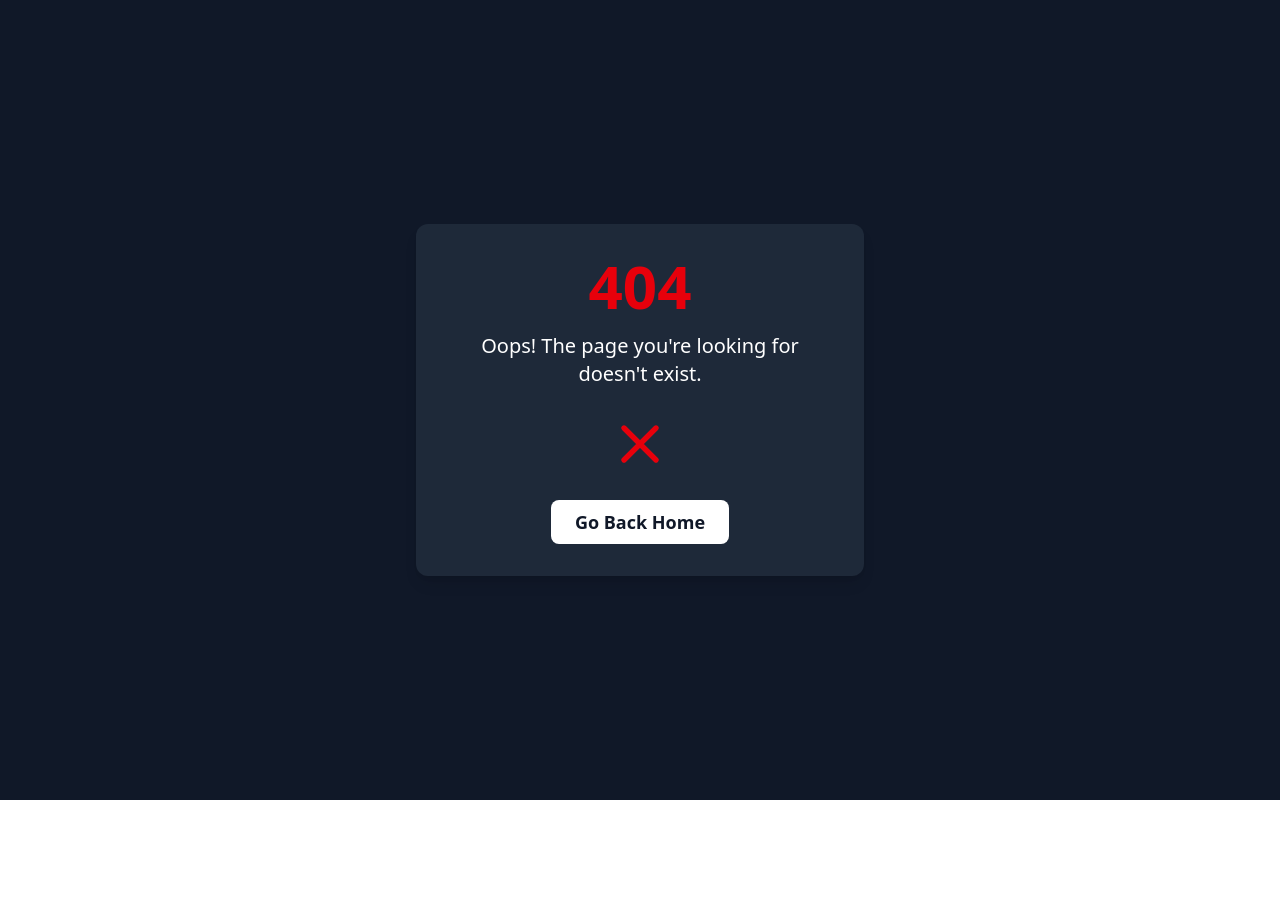
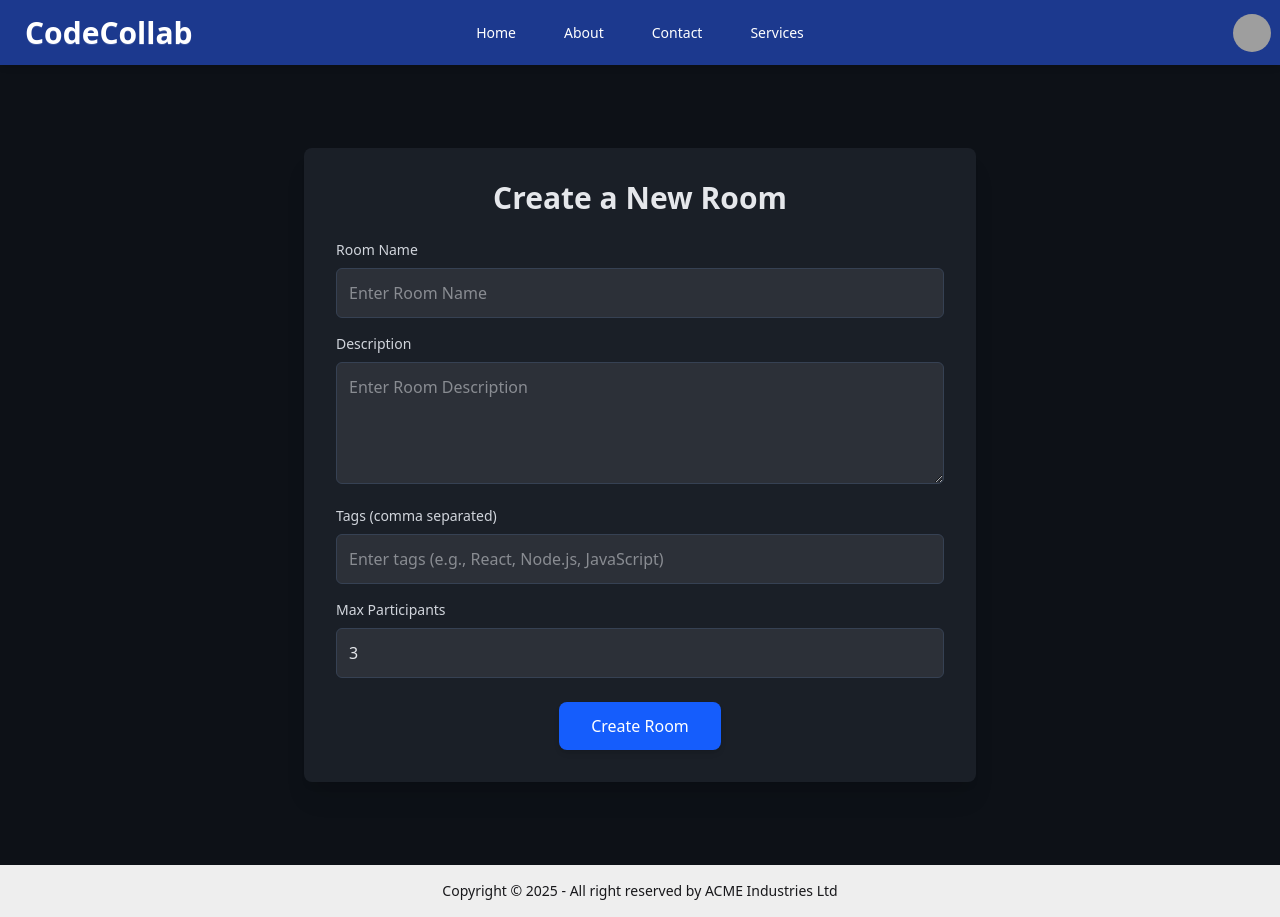
Before and after one commit to AsmShuvo/CODE-COLLAB-APP, a React (Vite) app in the folder Frontend/: page /create-room in a window 1280 px wide. Before the commit this address had no page. Before the commit the page ends 800 px from the top, so only its background shows below. Built offline with nearby package versions, Linux system fonts and the light colour scheme; grey boxes are pictures that could not be loaded.

Commit message:
Add: create room page

```diff
--- a/Frontend/src/Components/Navbar.jsx
+++ b/Frontend/src/Components/Navbar.jsx
@@ -1,66 +1,103 @@
+import React from "react";
+
 const Navbar = () => {
   return (
-    <div><div className="navbar bg-base-100 shadow-sm">
+    <div>
+      <div className="navbar bg-blue-900 text-white shadow-md sticky top-0 z-10">
+        {/* Navbar Start */}
         <div className="navbar-start">
-    <div className="dropdown">
+          {/* Mobile Dropdown Menu */}
+          <div className="dropdown lg:hidden">
             <div tabIndex={0} role="button" className="btn btn-ghost lg:hidden">
-        <svg xmlns="http://www.w3.org/2000/svg" className="h-5 w-5" fill="none" viewBox="0 0 24 24" stroke="currentColor"> <path strokeLinecap="round" strokeLinejoin="round" strokeWidth="2" d="M4 6h16M4 12h8m-8 6h16" /> </svg>
+              <svg
+                xmlns="http://www.w3.org/2000/svg"
+                className="h-6 w-6"
+                fill="none"
+                viewBox="0 0 24 24"
+                stroke="currentColor"
+              >
+                <path
+                  strokeLinecap="round"
+                  strokeLinejoin="round"
+                  strokeWidth="2"
+                  d="M4 6h16M4 12h8m-8 6h16"
+                />
+              </svg>
             </div>
             <ul
               tabIndex={0}
-        className="menu menu-sm dropdown-content bg-base-100 rounded-box z-1 mt-3 w-52 p-2 shadow">
-        <li><a>Item 1</a></li>
+              className="menu menu-sm dropdown-content bg-blue-800 rounded-box z-10 mt-3 w-52 p-2 shadow-lg"
+            >
               <li>
-          <a>Parent</a>
-          <ul className="p-2">
-            <li><a>Submenu 1</a></li>
-            <li><a>Submenu 2</a></li>
-          </ul>
+                <a>Home</a>
               </li>
-        <li><a>Item 3</a></li>
+              <li>
+                <a>About</a>
+              </li>
+              <li>
+                <a>Contact</a>
+              </li>
             </ul>
           </div>
-    <a className="btn btn-ghost text-xl">daisyUI</a>
+          {/* Logo */}
+          <a className="btn btn-ghost text-3xl font-semibold">CodeCollab</a>
         </div>
+
+        {/* Navbar Center (Desktop Menu) */}
         <div className="navbar-center hidden lg:flex">
-    <ul className="menu menu-horizontal px-1">
-      <li><a>Item 1</a></li>
+          <ul className="menu menu-horizontal p-2 space-x-6">
             <li>
-        <details>
-          <summary>Parent</summary>
-          <ul className="p-2">
-            <li><a>Submenu 1</a></li>
-            <li><a>Submenu 2</a></li>
-          </ul>
-        </details>
+              <a className="hover:text-blue-300">Home</a>
             </li>
-      <li><a>Item 3</a></li>
+            <li>
+              <a className="hover:text-blue-300">About</a>
+            </li>
+            <li>
+              <a className="hover:text-blue-300">Contact</a>
+            </li>
+            <li>
+              <a className="hover:text-blue-300">Services</a>
+            </li>
           </ul>
         </div>
+
+        {/* Navbar End */}
         <div className="navbar-end">
-    <a className="btn">Button</a>
-  </div><div className="dropdown dropdown-end">
-      <div tabIndex={0} role="button" className="btn btn-ghost btn-circle avatar">
-        <div className="w-10 rounded-full">
+          {/* Profile Dropdown */}
+          <div className="dropdown dropdown-end">
+            <div
+              tabIndex={0}
+              role="button"
+              className="btn btn-ghost btn-circle avatar hover:bg-blue-700 transition duration-300"
+            >
+              <div className="w-12 rounded-full">
                 <img
-            alt="Tailwind CSS Navbar component"
-            src="https://img.daisyui.com/images/stock/photo-1534528741775-53994a69daeb.webp" />
+                  alt="User Avatar"
+                  src="https://img.daisyui.com/images/stock/photo-1534528741775-53994a69daeb.webp"
+                />
               </div>
             </div>
             <ul
               tabIndex={0}
-        className="menu menu-sm dropdown-content bg-base-100 rounded-box z-1 mt-3 w-52 p-2 shadow">
+              className="menu menu-sm dropdown-content bg-blue-800 rounded-box z-10 mt-3 w-52 p-2 shadow-lg"
+            >
               <li>
                 <a className="justify-between">
                   Profile
-            <span className="badge">New</span>
+                  <span className="badge badge-secondary">New</span>
                 </a>
               </li>
-        <li><a>Settings</a></li>
-        <li><a>Logout</a></li>
+              <li>
+                <a>Settings</a>
+              </li>
+              <li>
+                <a>Logout</a>
+              </li>
             </ul>
           </div>
-</div></div>
+        </div>
+      </div>
+    </div>
   );
 };
 
--- a/Frontend/src/Routes/router.jsx
+++ b/Frontend/src/Routes/router.jsx
@@ -5,6 +5,7 @@ import Contact from "../pages/Contact/Contact";
 import Error from "../Components/Error";
 import Login from "../pages/Auth/Login";
 import Register from "../pages/Auth/Register";
+import CreateRoom from "../pages/CreateRoom/CreateRoom";
 export const router = createBrowserRouter([
   {
     path: "/",
@@ -27,6 +28,10 @@ export const router = createBrowserRouter([
         path: "/register",
         element: <Register />,
       },
+      {
+        path:"/create-room",
+        element:<CreateRoom/>
+      }
     ],
   },
 ]);
--- /dev/null
+++ b/Frontend/src/pages/CreateRoom/CreateRoom.jsx
@@ -0,0 +1,133 @@
+import React, { useState } from "react";
+
+const CreateRoom = () => {
+  // State to handle form data
+  const [formData, setFormData] = useState({
+    roomName: "",
+    description: "",
+    tags: "",
+    maxParticipants: 3,
+  });
+
+  // State to handle error messages
+  const [error, setError] = useState("");
+
+  // Handle input change
+  const handleInputChange = (e) => {
+    const { name, value } = e.target;
+    setFormData({
+      ...formData,
+      [name]: value,
+    });
+  };
+
+  // Validate and handle form submission
+  const handleSubmit = (e) => {
+    e.preventDefault();
+
+    // Simple validation
+    if (!formData.roomName || !formData.description || !formData.tags) {
+      setError("All fields are required!");
+      return;
+    }
+
+    if (formData.maxParticipants <= 0) {
+      setError("Max participants must be greater than 0");
+      return;
+    }
+
+    setError(""); // Clear error
+
+    // Submit the form (this could be a function to add the room to the database)
+    console.log("Room Created:", formData);
+    // You can redirect or reset the form here
+  };
+
+  return (
+    <div className="min-h-screen flex justify-center items-center bg-[#0d1117] text-gray-200 py-10">
+      <div className="bg-[#1a1f27] p-8 rounded-lg shadow-xl w-full max-w-2xl">
+        <h2 className="text-3xl font-semibold text-center text-gray-200 mb-6">
+          Create a New Room
+        </h2>
+
+        {/* Display error messages */}
+        {error && (
+          <div className="text-red-500 text-center mb-4">
+            <p>{error}</p>
+          </div>
+        )}
+
+        <form onSubmit={handleSubmit}>
+          {/* Room Name */}
+          <div className="mb-4">
+            <label className="block text-sm text-gray-300 mb-2">Room Name</label>
+            <input
+              type="text"
+              name="roomName"
+              value={formData.roomName}
+              onChange={handleInputChange}
+              className="w-full p-3 bg-[#2c3038] border border-gray-700 text-gray-200 rounded-md"
+              placeholder="Enter Room Name"
+              required
+            />
+          </div>
+
+          {/* Description */}
+          <div className="mb-4">
+            <label className="block text-sm text-gray-300 mb-2">Description</label>
+            <textarea
+              name="description"
+              value={formData.description}
+              onChange={handleInputChange}
+              className="w-full p-3 bg-[#2c3038] border border-gray-700 text-gray-200 rounded-md"
+              placeholder="Enter Room Description"
+              rows="4"
+              required
+            ></textarea>
+          </div>
+
+          {/* Tags */}
+          <div className="mb-4">
+            <label className="block text-sm text-gray-300 mb-2">Tags (comma separated)</label>
+            <input
+              type="text"
+              name="tags"
+              value={formData.tags}
+              onChange={handleInputChange}
+              className="w-full p-3 bg-[#2c3038] border border-gray-700 text-gray-200 rounded-md"
+              placeholder="Enter tags (e.g., React, Node.js, JavaScript)"
+              required
+            />
+          </div>
+
+          {/* Max Participants */}
+          <div className="mb-6">
+            <label className="block text-sm text-gray-300 mb-2">Max Participants</label>
+            <input
+              type="number"
+              name="maxParticipants"
+              value={formData.maxParticipants}
+              onChange={handleInputChange}
+              className="w-full p-3 bg-[#2c3038] border border-gray-700 text-gray-200 rounded-md"
+              placeholder="Max number of participants"
+              min="1"
+              required
+            />
+          </div>
+
+          {/* Submit Button */}
+          <div className="flex justify-center">
+            <button
+              type="submit"
+              className="bg-blue-600 text-white py-3 px-8 rounded-lg shadow-md hover:bg-blue-700 transition duration-300"
+            >
+              Create Room
+            </button>
+          </div>
+        </form>
+      </div>
+    </div>
+  );
+};
+
+export default CreateRoom;
--- a/Frontend/src/pages/Home/Home.jsx
+++ b/Frontend/src/pages/Home/Home.jsx
@@ -1,5 +1,6 @@
 import React, { useState, useEffect } from 'react';
 import axios from 'axios';
+import { Link } from 'react-router-dom';
 
 const Home = () => {
   const [rooms, setRooms] = useState([]);
@@ -41,60 +42,63 @@ const Home = () => {
   };
 
   return (
-    <div className="bg-[#0d1117] text-gray-200 min-h-screen flex justify-center py-10 items-center flex-col">
+    <div className="bg-gradient-to-b from-[#0d1117] via-[#0d1117] to-[#1a1f27] text-gray-200 min-h-screen flex justify-center py-12 items-center flex-col">
       {/* Tech Stack Section */}
-      <div className="bg-[#1a1f27] p-6 rounded-lg shadow-xl w-full max-w-4xl mb-10">
-        <h2 className="text-2xl font-semibold mb-6 text-center text-gray-200">Select Your Technologies</h2>
-        <div className="grid grid-cols-2 sm:grid-cols-3 lg:grid-cols-4 gap-6">
+      <div className="bg-gradient-to-r from-[#1a1f27] via-[#2c3038] to-[#1a1f27] p-8 rounded-xl shadow-lg w-full max-w-5xl mb-12">
+        <h2 className="text-3xl font-semibold mb-6 text-center text-gray-200">Select Your Technologies</h2>
+        <div className="flex flex-wrap justify-start gap-6">
           {['HTML', 'CSS', 'JavaScript', 'React', 'Next.js', 'Node.js', 'Express', 'MongoDB', 'MySQL', 'Tailwind CSS', 'Bootstrap', 'Python', 'Java'].map((tech, index) => (
-            <label key={index} className="flex items-center space-x-2 text-gray-200">
-              <input type="checkbox" className="form-checkbox text-indigo-600" />
-              <span>{tech}</span>
+            <label key={index} className="flex items-center space-x-3 text-gray-200">
+              <input type="checkbox" className="form-checkbox text-indigo-600 h-5 w-5" />
+              <span className="text-lg">{tech}</span>
             </label>
           ))}
         </div>
       </div>
 
       {/* Create Room Button Section */}
-      <div className="mt-8">
-        <button className="bg-indigo-600 text-white py-3 px-6 rounded-md shadow-xl hover:bg-indigo-700 focus:outline-none transition duration-300">
+      <Link to={"/create-room"} className="mb-12">
+        <button className="bg-gradient-to-r from-indigo-600 to-indigo-700 text-white py-3 px-8 rounded-lg shadow-md hover:bg-indigo-800 focus:outline-none transition duration-300 transform hover:scale-105">
           Create Room
         </button>
-      </div>
+      </Link>
 
       {/* Rooms Section */}
-      <div className="mt-8 p-6 bg-[#1b1f27] rounded-lg shadow-xl w-full max-w-4xl">
-        <h2 className="text-2xl text-center text-gray-300 mb-6">Available Rooms</h2>
-        <div className="grid grid-cols-1 sm:grid-cols-2 lg:grid-cols-3 gap-6">
+      <div className="w-full max-w-5xl">
+        <h2 className="text-3xl text-center text-gray-300 mb-6">Available Rooms</h2>
+        <div className="grid grid-cols-1 sm:grid-cols-2 lg:grid-cols-3 gap-8">
           {rooms.length === 0 ? (
-            <div className="text-center text-gray-500">
+            <div className="text-center text-gray-500 text-xl col-span-full">
               No rooms available yet. Create a room above to get started.
             </div>
           ) : (
             rooms.map((room, index) => (
-              <div
-                key={index}
-                className="bg-[#2c3038] p-4 rounded-lg shadow-lg hover:bg-[#353b44] transition duration-300"
-              >
-                <h3 className="text-xl font-semibold text-indigo-500">{room.roomName}</h3>
-                <p className="text-sm text-gray-400 mt-2">{room.description}</p>
-                <div className="mt-4 flex flex-wrap gap-2">
-                  {room.tags.map((tag, index) => (
-                    <span key={index} className="bg-indigo-600 text-white text-xs px-2 py-1 rounded-full">
+              <div key={index} className="bg-gradient-to-r from-[#2c3038] via-[#353b44] to-[#2c3038] p-6 rounded-lg shadow-xl transform transition duration-300 hover:bg-[#353b44] hover:scale-105">
+                <h3 className="text-2xl font-semibold text-indigo-500">{room.roomName}</h3>
+                <p className="text-sm text-gray-400 mt-3">{room.description}</p>
+                <div className="mt-4 flex flex-wrap gap-3">
+                  {room.tags.map((tag, idx) => (
+                    <span key={idx} className="bg-indigo-600 text-white text-xs px-3 py-1 rounded-full">
                       {tag}
                     </span>
                   ))}
                 </div>
-                <div className="mt-2 text-xs text-gray-400">
+                <div className="mt-4 text-xs text-gray-400">
                   <p>Author: {room.author}</p>
                   <p>Max Participants: {room.maxParticipants}</p>
                 </div>
-                <div className="mt-4">
+                <div className="mt-4 flex space-x-4 justify-between">
                   <button
-                    className="bg-blue-600 text-white py-1 px-3 rounded-md shadow-md hover:bg-blue-700"
+                    className="bg-blue-600 text-white py-2 px-4 rounded-md shadow-md hover:bg-blue-700"
                     onClick={() => handleJoinRoom(room.roomName)}
                   >
                     Join Room
+                  </button>
+                  <button
+                    className="bg-red-600 text-white py-2 px-4 rounded-md shadow-md hover:bg-red-700"
+                    onClick={() => handleDeleteRoom(room.roomName)}
+                  >
+                    Delete Room
                   </button>
                 </div>
               </div>
@@ -104,41 +108,38 @@ const Home = () => {
       </div>
 
       {/* Your Rooms Section */}
-      <div className="mt-8 p-6 bg-[#1b1f27] rounded-lg shadow-xl w-full max-w-4xl">
-        <h2 className="text-2xl text-center text-gray-300 mb-6">Your Rooms</h2>
-        <div className="grid grid-cols-1 sm:grid-cols-2 lg:grid-cols-3 gap-6">
+      <div className="w-full max-w-5xl mt-16">
+        <h2 className="text-3xl text-center text-gray-300 mb-6">Your Rooms</h2>
+        <div className="grid grid-cols-1 sm:grid-cols-2 lg:grid-cols-3 gap-8">
           {myRooms.length === 0 ? (
-            <div className="text-center text-gray-500">
+            <div className="text-center text-gray-500 text-xl col-span-full">
               You don't have any rooms yet. Create one to get started.
             </div>
           ) : (
             myRooms.map((room, index) => (
-              <div
-                key={index}
-                className="bg-[#2c3038] p-4 rounded-lg shadow-lg hover:bg-[#353b44] transition duration-300"
-              >
-                <h3 className="text-xl font-semibold text-indigo-500">{room.roomName}</h3>
-                <p className="text-sm text-gray-400 mt-2">{room.description}</p>
-                <div className="mt-4 flex flex-wrap gap-2">
-                  {room.tags.map((tag, index) => (
-                    <span key={index} className="bg-indigo-600 text-white text-xs px-2 py-1 rounded-full">
+              <div key={index} className="bg-gradient-to-r from-[#2c3038] via-[#353b44] to-[#2c3038] p-6 rounded-lg shadow-xl transform transition duration-300 hover:bg-[#353b44] hover:scale-105">
+                <h3 className="text-2xl font-semibold text-indigo-500">{room.roomName}</h3>
+                <p className="text-sm text-gray-400 mt-3">{room.description}</p>
+                <div className="mt-4 flex flex-wrap gap-3">
+                  {room.tags.map((tag, idx) => (
+                    <span key={idx} className="bg-indigo-600 text-white text-xs px-3 py-1 rounded-full">
                       {tag}
                     </span>
                   ))}
                 </div>
-                <div className="mt-2 text-xs text-gray-400">
+                <div className="mt-4 text-xs text-gray-400">
                   <p>Author: {room.author}</p>
                   <p>Max Participants: {room.maxParticipants}</p>
                 </div>
-                <div className="mt-4 flex justify-between">
+                <div className="mt-4 flex space-x-4 justify-between">
                   <button
-                    className="bg-blue-600 text-white py-1 px-3 rounded-md shadow-md hover:bg-blue-700"
+                    className="bg-blue-600 text-white py-2 px-4 rounded-md shadow-md hover:bg-blue-700"
                     onClick={() => handleJoinRoom(room.roomName)}
                   >
                     Join Room
                   </button>
                   <button
-                    className="bg-red-600 text-white py-1 px-3 rounded-md shadow-md hover:bg-red-700"
+                    className="bg-red-600 text-white py-2 px-4 rounded-md shadow-md hover:bg-red-700"
                     onClick={() => handleDeleteRoom(room.roomName)}
                   >
                     Delete Room
```
Lines whose indentation alone changed are shown as unchanged.
